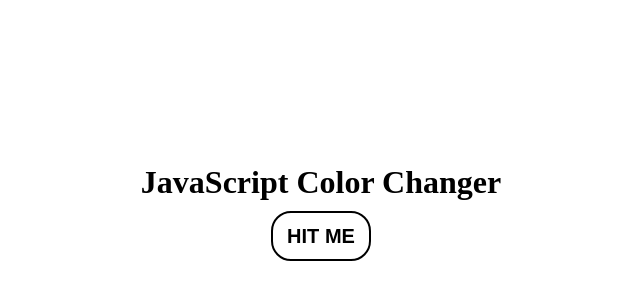
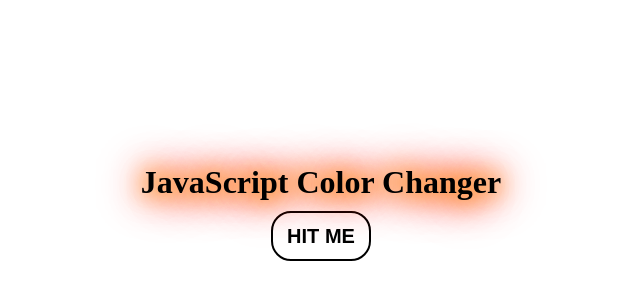
Before and after one commit to sy518/color-changer, a plain HTML site: page index.html in a window 1280 px wide. Shown: the part 246-546 px from the top of the page, without its empty margins (319-959 px from the left). Drawn offline with Linux system fonts and the light colour scheme.

Commit message:
Update style.css

```diff
--- a/style.css
+++ b/style.css
@@ -25,5 +25,10 @@ h1{
     margin-top: 400px;
     display: flex;
     padding: 10px;
+    font-size: 2em;
+    color: #000000;
+    text-shadow: 0 0 20px #ff9900 ,
+    0 0 30px #ff6600, 0 0 40px #ff3300,
+    0 0 50px #ff0000;
 
 }
```
